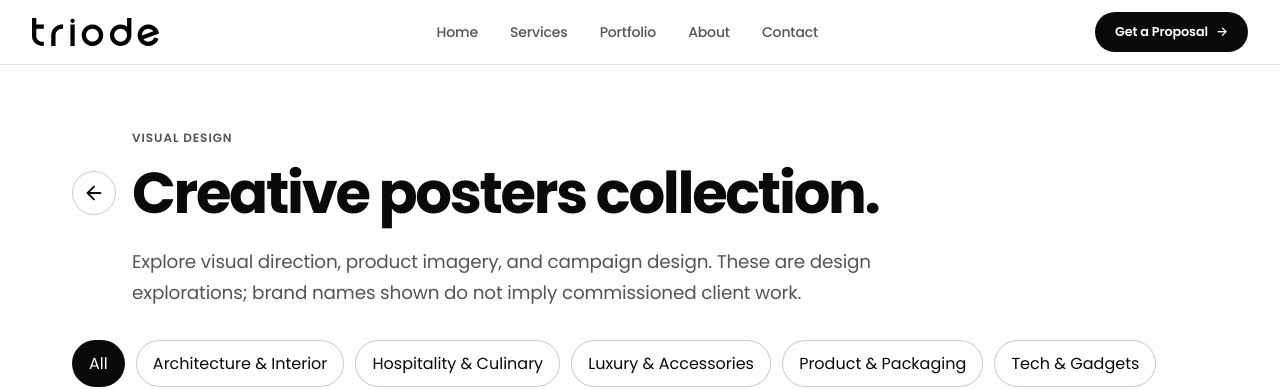
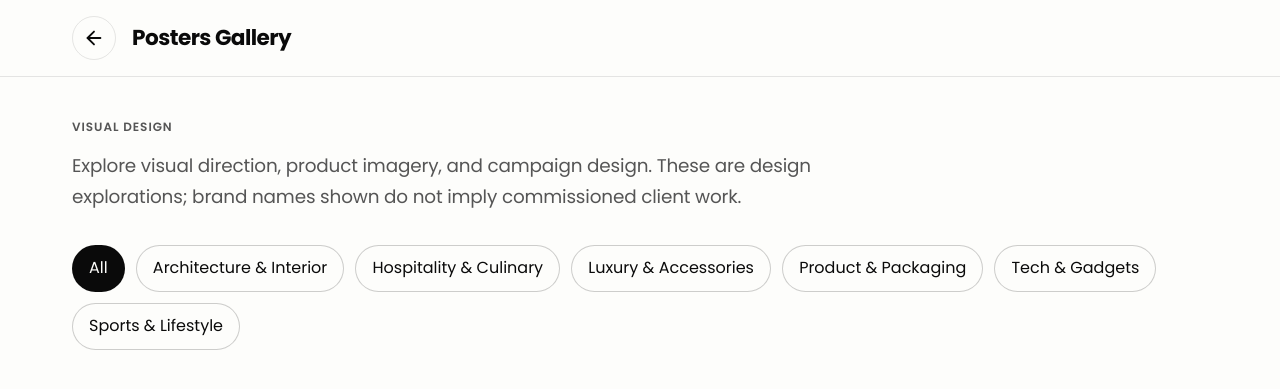
Before and after one commit to arshidem/triode-studio, a React (Vite) app: page /posters in a window 1280 px wide. Shown: the top 389 px of the page. Built offline with nearby package versions, Linux system fonts and the light colour scheme; grey boxes are pictures that could not be loaded.

Commit message:
Use compact back-and-title headers for project and poster galleries

```diff
--- a/src/App.jsx
+++ b/src/App.jsx
@@ -1,5 +1,7 @@
-import { BrowserRouter, MemoryRouter, Routes, Route } from "react-router-dom";
+import { BrowserRouter, MemoryRouter, Routes, Route, useLocation } from "react-router-dom";
 import Navbar from "./user/components/Navbar";
+import ShowcaseHeader from "./shared/ShowcaseHeader";
+import { projects } from "./user/data/projects";
 import Footer from "./user/components/Footer";
 import FloatingContact from "./user/components/FloatingContact";
 import ScrollToTop from "./user/components/ScrollToTop";
@@ -18,12 +20,27 @@ export default function App({ url }) {
   const Router = url ? MemoryRouter : BrowserRouter;
   return (
     <Router {...(url ? { initialEntries: [url] } : {})}>
+      <SiteLayout />
+    </Router>
+  );
+}
+function SiteLayout() {
+  const { pathname } = useLocation();
+  const path = pathname.replace(/\/+$/, "") || "/";
+  const project = projects.find((item) => path === `/portfolio/${item.slug}`);
+  const showcase = Boolean(project) || path === "/posters";
+  return (
+    <>
       <a className="skip-link" href="#main-content">
         Skip to content
       </a>
       <ScrollToTop />
-      <Navbar />
-      <main id="main-content" tabIndex={-1}>
+      {showcase ? (
+        <ShowcaseHeader title={project?.title || "Posters Gallery"} />
+      ) : (
+        <Navbar />
+      )}
+      <main id="main-content" tabIndex={-1} className={showcase ? "showcase-main" : undefined}>
         <Routes>
           <Route path="/" element={<Home />} />
           <Route path="/services" element={<Services />} />
@@ -39,6 +56,6 @@ export default function App({ url }) {
       </main>
       <Footer />
       <FloatingContact />
-    </Router>
+    </>
   );
 }
--- /dev/null
+++ b/src/shared/ShowcaseHeader.jsx
@@ -0,0 +1,20 @@
+import { Link } from "react-router-dom";
+import { FiArrowLeft } from "react-icons/fi";
+
+export default function ShowcaseHeader({ title }) {
+  return (
+    <header className="showcase-app-bar">
+      <div className="showcase-app-bar-inner">
+        <Link
+          to="/portfolio"
+          className="showcase-back"
+          aria-label="Back to all work"
+          title="Back to all work"
+        >
+          <FiArrowLeft aria-hidden="true" />
+        </Link>
+        <h1>{title}</h1>
+      </div>
+    </header>
+  );
+}
--- a/src/styles/global.css
+++ b/src/styles/global.css
@@ -832,3 +832,66 @@ a:hover {
   font-size: 0.8rem;
   color: var(--subtext);
 }
+
+.showcase-app-bar {
+  position: sticky;
+  top: 0;
+  z-index: 100;
+  background: var(--bg);
+  border-bottom: 1px solid var(--border);
+}
+.showcase-app-bar-inner {
+  display: grid;
+  grid-template-columns: 44px minmax(0, 1fr);
+  align-items: center;
+  gap: 1rem;
+  max-width: 1200px;
+  min-height: 76px;
+  margin-inline: auto;
+  padding: 0.75rem 2rem;
+}
+.showcase-app-bar h1 {
+  margin: 0;
+  font-size: clamp(1.05rem, 2.5vw, 1.35rem);
+  line-height: 1.35;
+  letter-spacing: -0.025em;
+  overflow-wrap: anywhere;
+}
+.showcase-back {
+  display: grid;
+  place-items: center;
+  width: 44px;
+  height: 44px;
+  border: 1px solid var(--border);
+  border-radius: 50%;
+}
+.showcase-back:hover {
+  background: var(--text);
+  color: var(--bg);
+}
+.showcase-back svg {
+  width: 22px;
+  height: 22px;
+}
+.showcase-main .detail-page {
+  padding-top: 2.5rem;
+}
+.showcase-intro {
+  margin-bottom: 2rem;
+}
+.showcase-intro .eyebrow {
+  margin-bottom: 0.75rem;
+}
+.showcase-main [id] {
+  scroll-margin-top: 7rem;
+}
+@media (max-width: 650px) {
+  .showcase-app-bar-inner {
+    min-height: 68px;
+    padding-inline: 1.25rem;
+    gap: 0.75rem;
+  }
+  .showcase-main .detail-page {
+    padding-top: 1.5rem;
+  }
+}
--- a/src/user/pages/PostersGallery.jsx
+++ b/src/user/pages/PostersGallery.jsx
@@ -1,6 +1,5 @@
 import { useState, useEffect } from "react";
 import { FiChevronLeft, FiChevronRight } from "react-icons/fi";
-import PageHeader from "../../shared/PageHeader";
 import { Link } from "react-router-dom";
 import useSEO from "../hooks/useSEO";
 import { postersData } from "../data/postersData";
@@ -33,13 +32,14 @@ export default function PostersGallery() {
   }, [selected, posters.length]);
   return (
     <div className="detail-page portfolio-page">
-      <PageHeader
-        backTo="/portfolio"
-        backLabel="Back to all work"
-        eyebrow="Visual design"
-        title="Creative posters collection."
-        description="Explore visual direction, product imagery, and campaign design. These are design explorations; brand names shown do not imply commissioned client work."
-      />
+      <header className="showcase-intro">
+        <p className="eyebrow">Visual design</p>
+        <p className="intro">
+          Explore visual direction, product imagery, and campaign design. These
+          are design explorations; brand names shown do not imply commissioned
+          client work.
+        </p>
+      </header>
       <div
         className="filter-chips"
         role="group"
--- a/src/user/pages/ProjectDetail.jsx
+++ b/src/user/pages/ProjectDetail.jsx
@@ -1,5 +1,4 @@
 import ProjectScreenshots from "../../shared/ProjectScreenshots";
-import PageHeader from "../../shared/PageHeader";
 import { Link, useParams } from "react-router-dom";
 import { projects } from "../data/projects";
 import useSEO from "../hooks/useSEO";
@@ -11,13 +10,10 @@ export default function ProjectDetail() {
   if (!project) return <NotFound />;
   return (
     <article className="detail-page">
-      <PageHeader
-        backTo="/portfolio"
-        backLabel="Back to all projects"
-        eyebrow={project.type}
-        title={project.title}
-        description={project.summary}
-      />
+      <header className="showcase-intro">
+        <p className="eyebrow">{project.type}</p>
+        <p className="intro">{project.summary}</p>
+      </header>
       <ProjectScreenshots key={project.slug} project={project} />
       <section>
         <h2>The challenge</h2>
```
